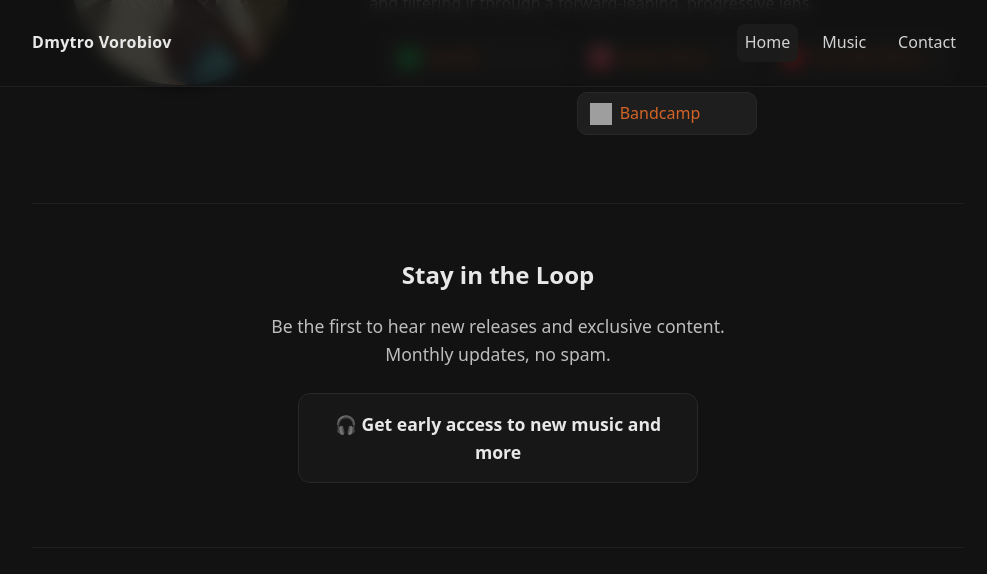
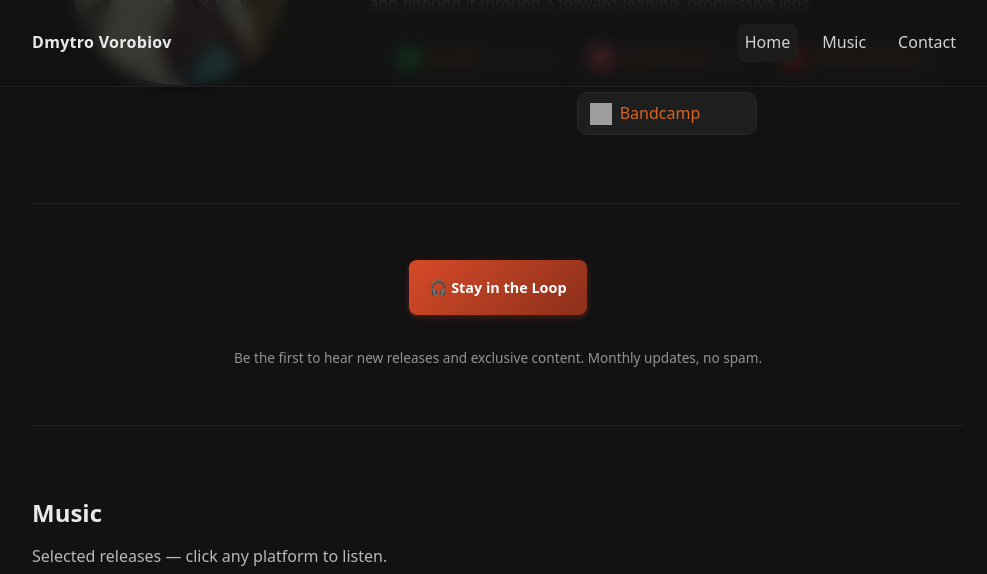
Before and after one commit to dvor/dvor.github.io, a Jekyll site: the page built from index.md, in a window 1280 px wide and 1400 px high, scrolled down 364 px. Shown: the top 574 px of the window, without its empty margins (142-1129 px from the left). Built offline with Jekyll 4.4.1, drawn with Linux system fonts in a browser that asks for light colours; comment, search, counter and statistics services are not loaded; grey boxes are pictures that could not be loaded.

Commit message:
Improving mailing list button design

```diff
--- a/assets/css/style.css
+++ b/assets/css/style.css
@@ -128,10 +128,10 @@ html { scroll-behavior: smooth; }
 }
 
 .cta-subtitle {
-  font-size: 1.1rem;
+  font-size: 0.85rem;
   color: var(--text-light);
   margin-bottom: 1.5rem;
-  opacity: 0.8;
+  opacity: 0.6;
 }
 
 .more-info {
@@ -166,22 +166,25 @@ html { scroll-behavior: smooth; }
   display: flex;
   align-items: center;
   justify-content: center;
-  width: 100%;
-  background: var(--panel);
-  border: 1px solid #282828;
-  color: var(--text) !important;
+  width: auto;
+  max-width: 300px;
+  background: linear-gradient(135deg, #d64a28, #8b2f1a);
+  border: none;
+  color: white !important;
   padding: 16px 20px;
-  border-radius: 12px;
-  font-size: 1.1rem;
+  border-radius: 8px;
+  font-size: 0.9rem;
   font-weight: 600;
   text-decoration: none;
   transition: all 0.2s ease;
   cursor: pointer;
+  box-shadow: 0 2px 6px rgba(214, 74, 40, 0.3);
 }
 
 .cta-button:hover {
-  background: #202020;
-  border-color: var(--link);
+  background: linear-gradient(135deg, #e85a32, #a4371e);
+  transform: translateY(-1px);
+  box-shadow: 0 3px 8px rgba(214, 74, 40, 0.4);
   text-decoration: none;
 }
 
@@ -253,6 +256,13 @@ html { scroll-behavior: smooth; }
   .go-link span {
     font-size: 1rem;
   }
+}
+
+/* Mailing list button on go page - adjust for no icon */
+.mailing-list-cta .go-link {
+  justify-content: center;
+  gap: 0;
+  width: 100%;
 }
 
 .icons {
--- a/index.md
+++ b/index.md
@@ -18,13 +18,12 @@ layout: default
 
 <!-- Mailing list CTA -->
 <section class="section mailing-cta-section">
-  <h2>Stay in the Loop</h2>
-  <p class="cta-subtitle">Be the first to hear new releases and exclusive content.<br>Monthly updates, no spam.</p>
   <div class="mailing-list-cta">
     <a class="ml-onclick-form cta-button" href="javascript:void(0)" onclick="ml('show', 'R2ISyG', true); if(typeof sa_event !== 'undefined') sa_event('mailing_list_signup_home');">
-      🎧 Get early access to new music and more
+      🎧 Stay in the Loop
     </a>
   </div>
+  <p class="cta-subtitle">Be the first to hear new releases and exclusive content. Monthly updates, no spam.</p>
 </section>
 
 <section id="music" class="section">
```
Also changed, not shown: go.md (+1 -1 lines).
